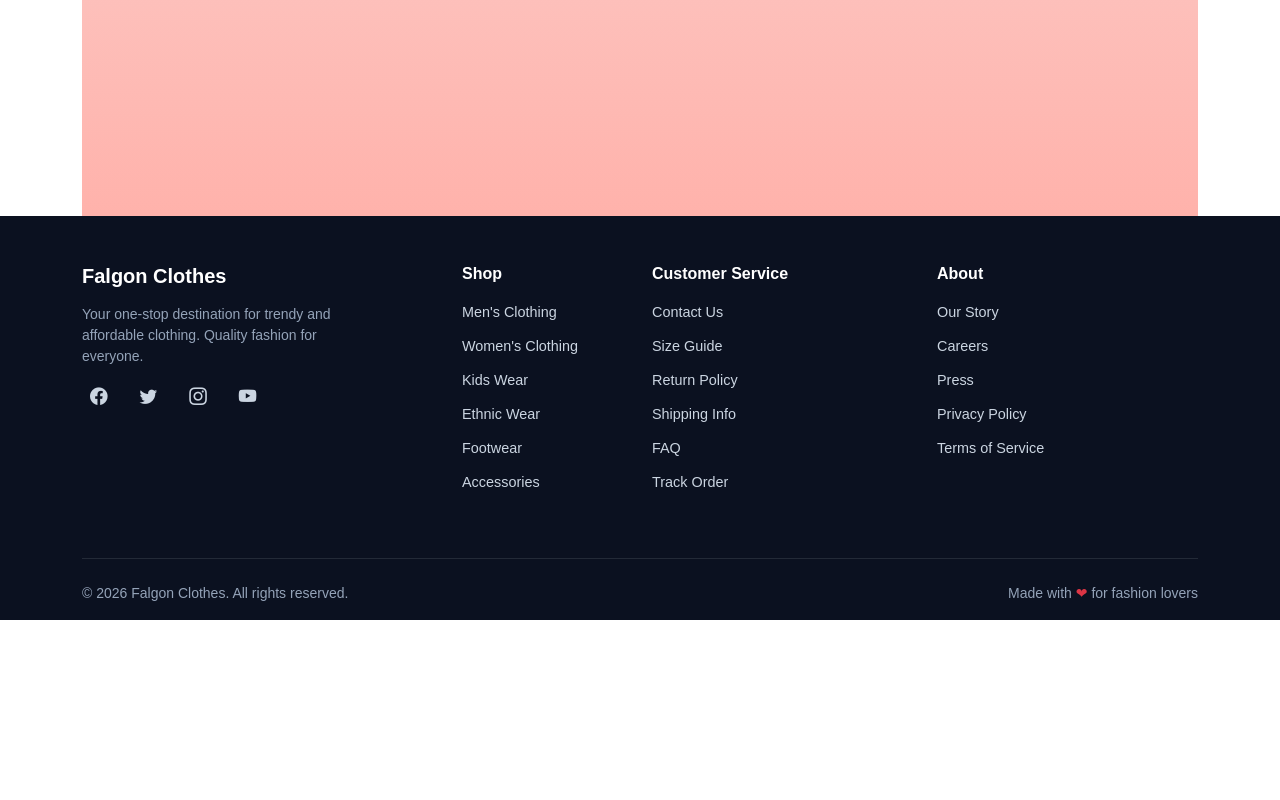
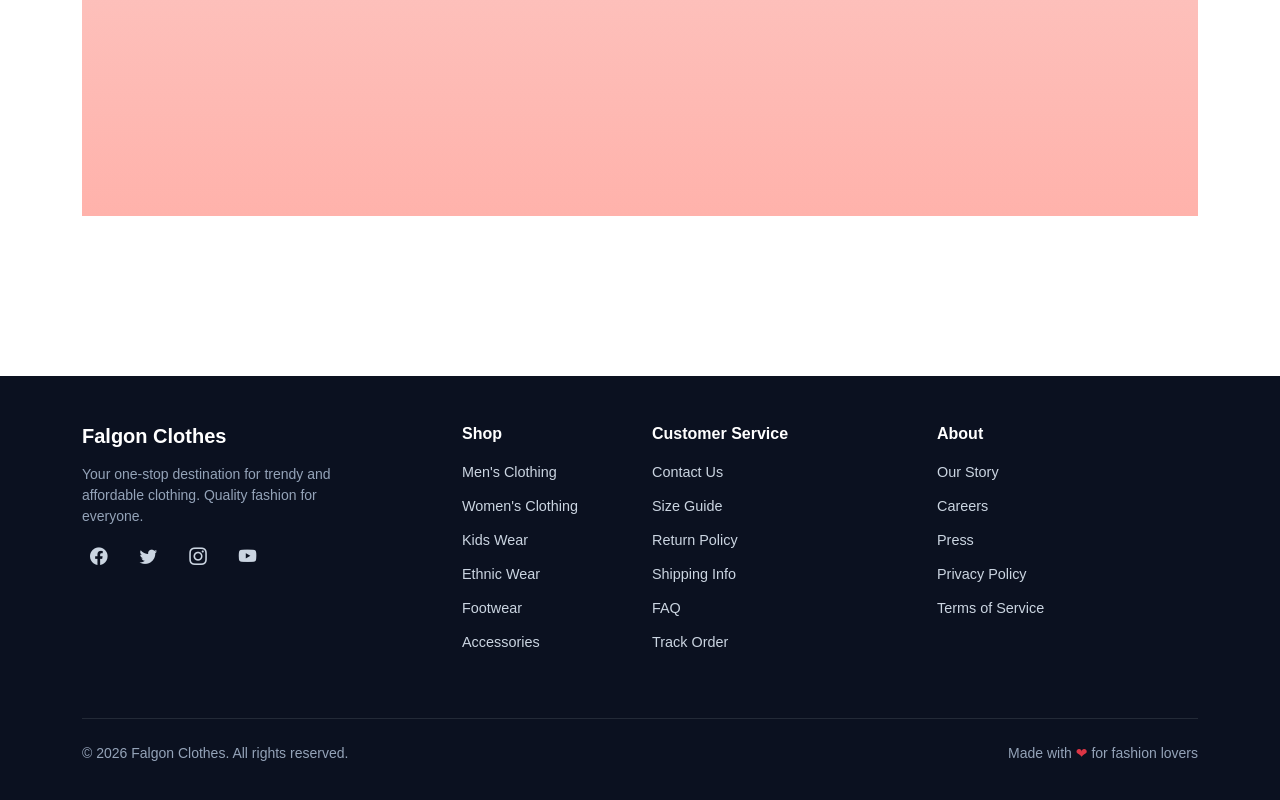
Before and after one commit to nawal-ali/Angular_E_commerce, an Angular app: page /home in a window 1280 px wide. Shown: the part 1479-2279 px from the top of the page. Before the commit the page ends 2099 px from the top, so only its background shows below. Built offline with nearby package versions, Linux system fonts and the light colour scheme; no server answers.

Commit message:
added mt-10rem to footer

```diff
--- a/src/app/layout/footer/footer.component.html
+++ b/src/app/layout/footer/footer.component.html
@@ -1,4 +1,4 @@
-<footer class="footer-section pt-5 pb-3 text-white">
+<footer class="footer-section py-5 text-white" style="margin-top: 10rem;">
   <div class="container">
     <div class="row">
 
```
